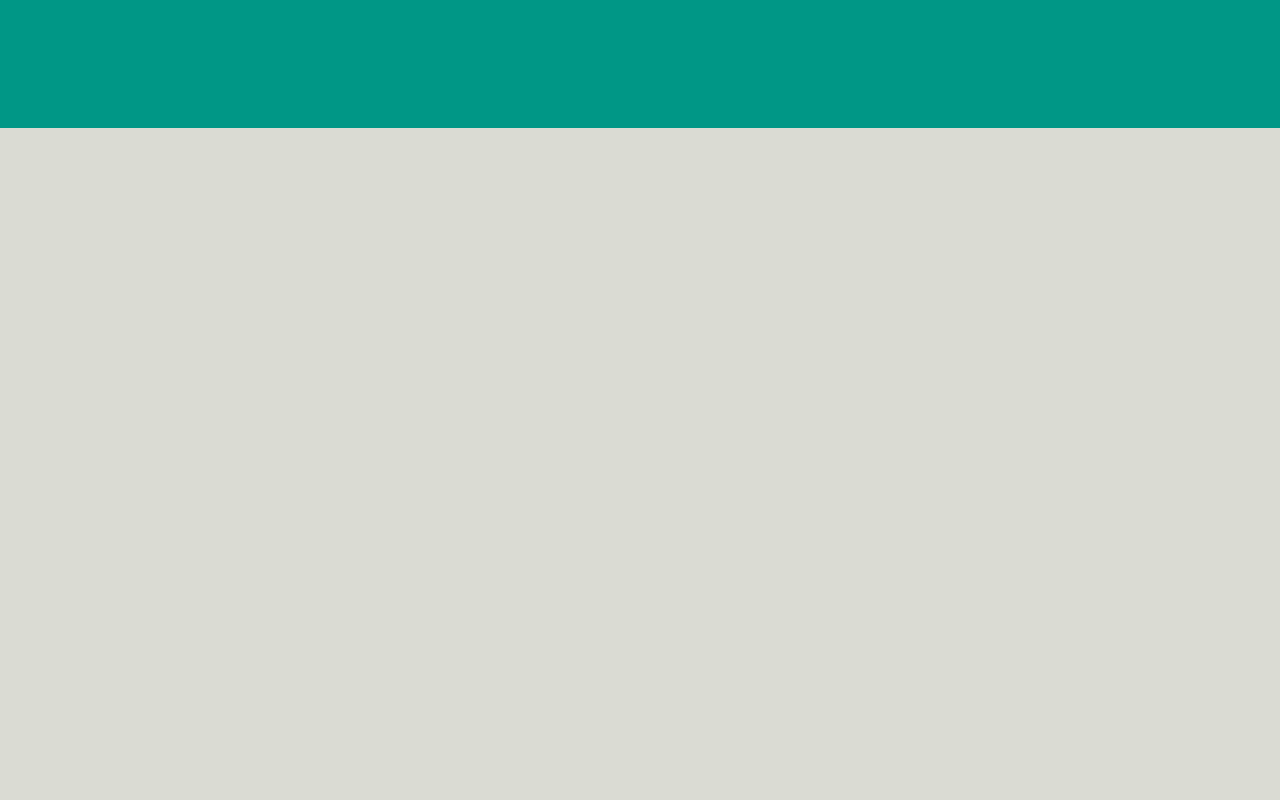
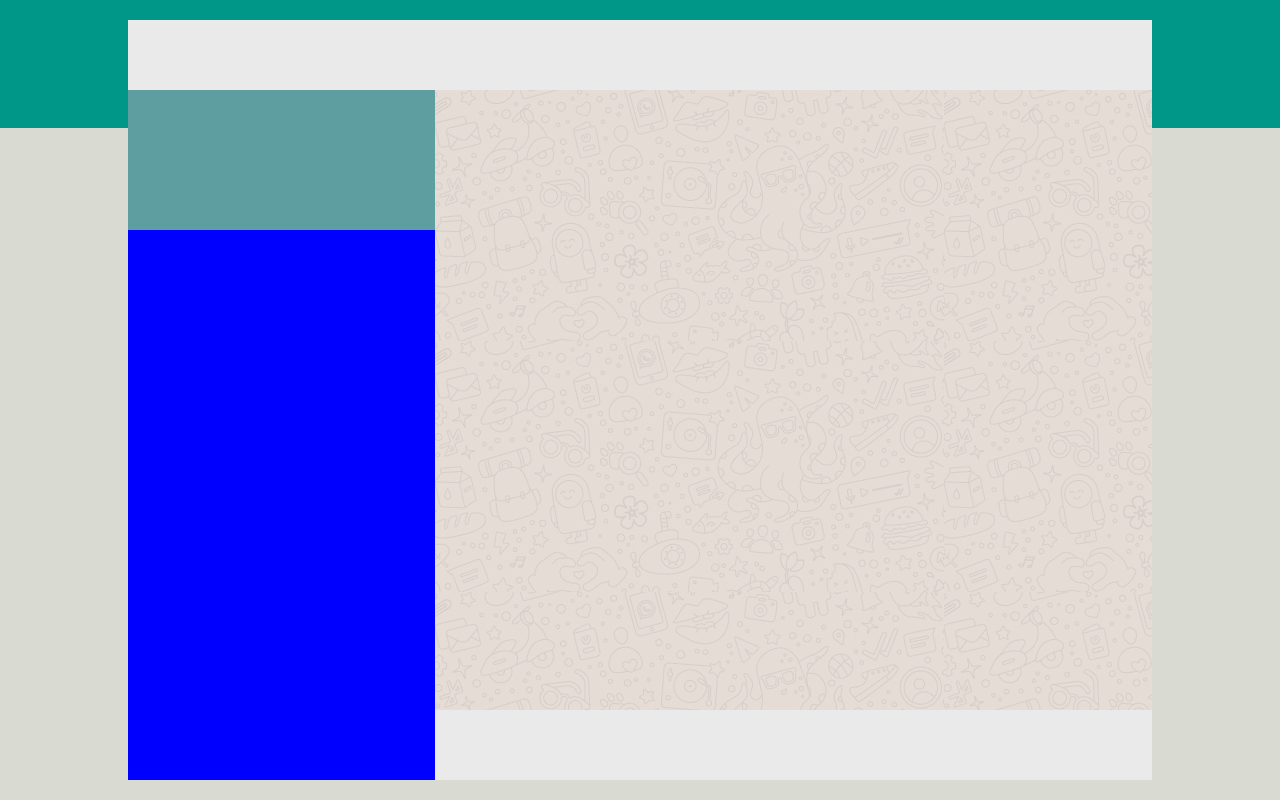
Before and after one commit to broyettore/vue-boolzapp, a plain HTML site: page Milestone 1/index.html in a window 1280 px wide. Drawn offline with nearby package versions, Linux system fonts and the light colour scheme.

Commit message:
Overall layout done with blocks, next step layout details

```diff
--- a/Milestone 1/assets/css/style.css
+++ b/Milestone 1/assets/css/style.css
@@ -10,7 +10,7 @@ body {
     background: rgb(0,150,136);
     background: linear-gradient(180deg, rgba(0,150,136,1) 0%, rgba(0,150,136,1) 16%, rgba(217,219,211,1) 16%);
     font-family: 'Roboto', sans-serif;
-    height: 100vh;
+    height: calc(100vh - 20px);
 }
 
 [v-cloak] {
@@ -18,6 +18,12 @@ body {
 }
 
 /********** HEADERS ************/
+
+/* Contacts header  */
+.search_ctn {
+    height: 140px;
+    background-color: cadetblue;
+}
 
 
 
@@ -27,9 +33,45 @@ body {
 
 
 
+/* Chat header  */
+
+.user_chat,
+.user_acc,
+.text_send {
+    height: 70px;
+    background-color: #eaeaea;
+}
+
+.msg_box {
+    background-image: url(../images/mine.jpg);
+    height: calc(100% - 140px);
+}
 
 
 /********** MAIN ************/
+
+.main-ctn {
+    display: flex;
+    max-width: 80%;
+    height: 95vh;
+    background-color: red;
+    margin: 20px auto 0;
+    z-index: 10;
+}
+
+.main-ctn .app_left,
+.main-ctn .app_right {
+    height: 100%;
+}
+
+.main-ctn .app_left {
+    background-color: blue;
+    width: 30%;
+}
+
+.main-ctn .app_right {
+    width: 70%;
+}
 
 
 
--- a/Milestone 1/index.html
+++ b/Milestone 1/index.html
@@ -19,7 +19,21 @@
     <!-- vue container  -->
     <div id="app" v-cloak>
       <!-- main  -->
-      <main>
+      <main class="main-ctn">
+        <!-- contacts container  -->
+        <div class="app_left">
+          <header class="user_acc"></header>
+          <div class="search_ctn"></div>
+        </div>
+        <!-- /contacts container  -->
+
+        <!-- chat container  -->
+        <div class="app_right">
+          <header class="user_chat"></header>
+          <main class="msg_box"></main>
+          <footer class="text_send"></footer>
+        </div>
+        <!-- /chat container  -->
       </main>
       <!-- main  -->
 
```
Also changed, not shown: 1 other file.
